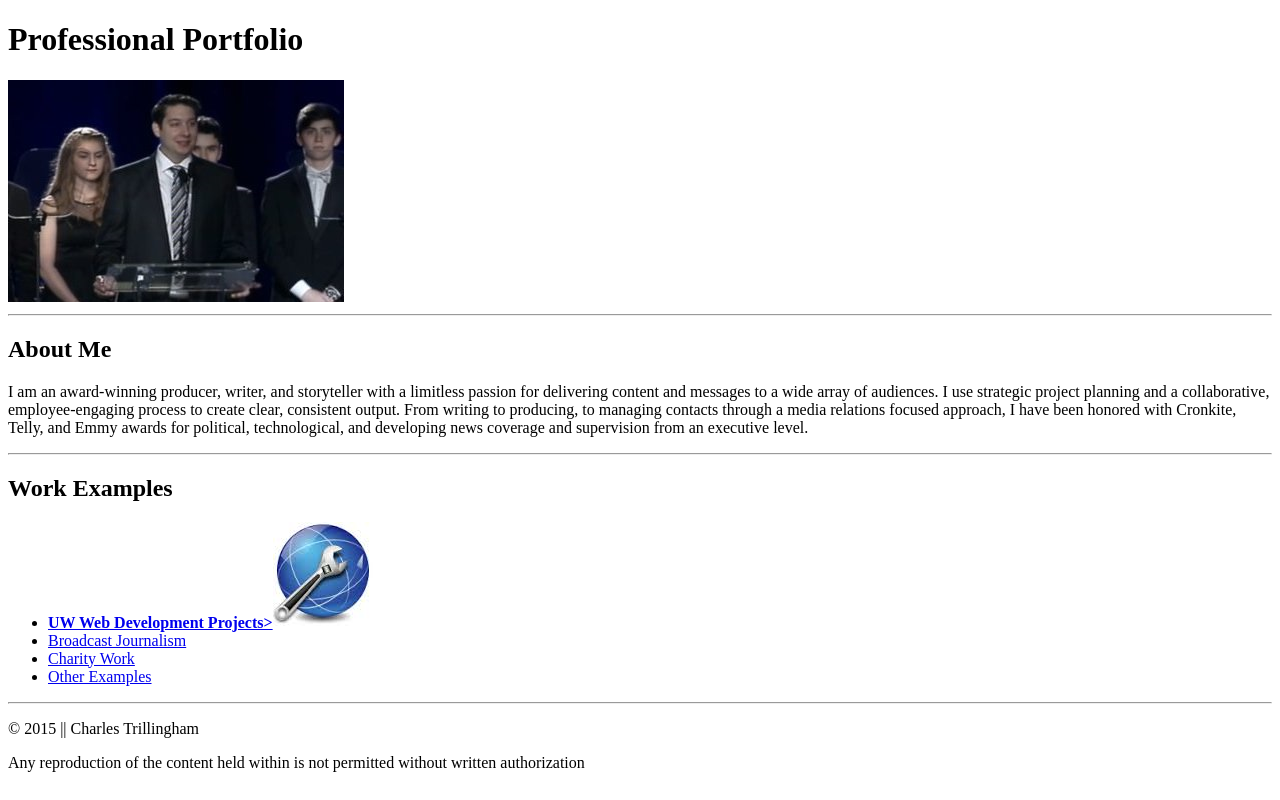
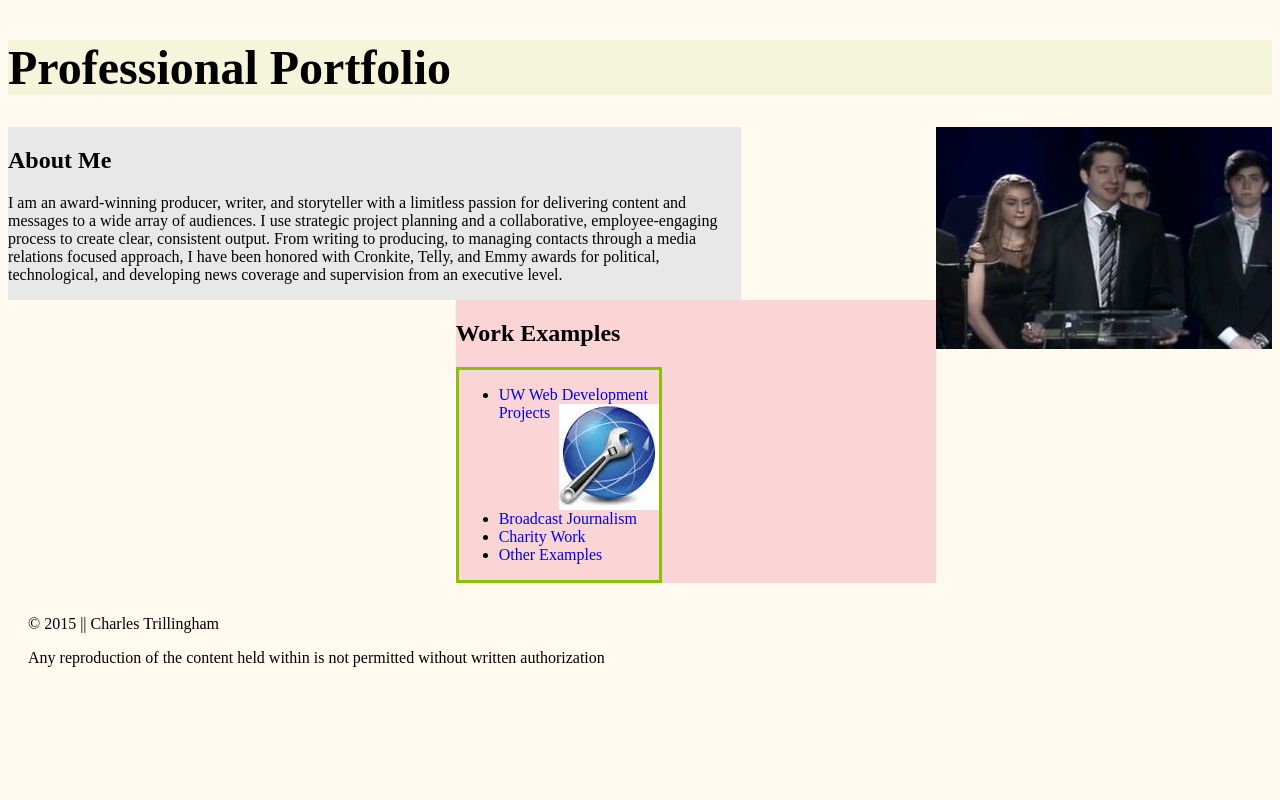
Before and after one commit to ctrill/Portfolio, a plain HTML site: page index.html in a window 1280 px wide. Drawn offline with Linux system fonts and the light colour scheme.

Commit message:
css frustration mounting

```diff
--- a/index.html
+++ b/index.html
@@ -3,34 +3,34 @@
   <head>
     <meta charset="UTF-8">
     <title>About Me - Charles Trillingham Portfolio</title>
+    <link rel="stylesheet" type="text/css" href="styles/first-stylesheet.css">
   </head>
 
-  <body>
+  <body id="homepage">
     <!-- picture? Title, main nav -->
     <header>
       <h1>Professional Portfolio</h1>
       <img src="Images/Profile_Shot.jpg" alt="Profile Shot" />
     </header>
-    <hr>
 
-    <article>
+    <section id="content">
+    <article class="main">
       <h2>About Me</h2>
       <p>I am an award-winning producer, writer, and storyteller with a limitless passion for delivering content and messages to a wide array of audiences.   I use strategic project planning and a collaborative, employee-engaging process to create clear, consistent output.  From writing to producing, to managing contacts through a media relations focused approach, I have been honored with Cronkite, Telly, and Emmy awards for political, technological, and developing news coverage and supervision from an executive level.</p>
     </article>
-    <hr>
 
-    <aside>
+    <aside class="side">
       <h2>Work Examples</h2>
       <nav>
         <ul>
-          <li><a href="Projects.html"><strong>UW Web Development Projects></strong></a><img src="Images/Web_Dev_Image.jpg" alt="Web Development Image" /></li>
+          <li><a href="Projects.html">UW Web Development Projects</a><img src="Images/Web_Dev_Image.jpg" alt="Web Development Image" /></li>
           <li><a href="#">Broadcast Journalism</a></li>
           <li><a href="#">Charity Work</a></li>
           <li><a href="#">Other Examples</a></li>
         </ul>
       </nav>
     </aside>
-    <hr>
+    </section>
 
     <footer>
     <p>&copy; 2015 || Charles Trillingham</p>
--- a/styles/first-stylesheet.css
+++ b/styles/first-stylesheet.css
@@ -1,41 +1,60 @@
-h1:hover {
-  color: magenta;
-}
-a:visited {
-  text-decoration: none;
-}
-
-header {
+homepage header {
   text-align: center;
-  width: 75%;
+  width: 25%;
   margin: auto;
   }
-article {
-  width: 60%;
-  margin: auto;
-}
-p:first-letter {
-  font-size: 1.5em;
-}
-footer {
-  border: 2px solid magenta;
-  border-radius: 25px;
-}
-
-header img {
-  width: 33%;
+homepage header img {
+  width: 80;
+  position: relative;
+  padding: 10px 30px;
   }
 /* more specific takes precedence */
 a {
  text-decoration: none;
   }
-nav a {
-  text-decoration: line-through;
+#homepage {
+  float: left;
+  background-color: floralwhite;
   }
-/* more recent takes precedence */
-p {
-  color: peachpuff
+.main {
+  width: 58%;
+  float: left;
+  background-color: #e8e8e8;
   }
-p {
-  color: firebrick;
+img {
+  float: right;
   }
+.side {
+  width: 38%;
+  float: right;
+  background-color: #fbd5d5;
+  }
+h1 {
+  font-size: 3em;
+  background-color: beige;
+  }
+footer {
+  padding-top: 1em;
+  padding-bottom: 1.5em;
+  padding-left: 20px;
+  padding-right: 40px;
+  border-top-width: 2px solid black;
+  border-radius: 25px;
+  clear: both;
+  }
+.project-description {
+  float: left;
+  width: 58%;
+  background-color: floralwhite
+  }
+.work {
+  width: 38%;
+  float: right;
+  background-color: #fbd5d5;
+  }
+nav {
+    clear:both;
+    float: left;
+    width: 200px;
+    border: 3px solid #8AC007;
+  }
```
Also changed, not shown: projects.html (+5 -4 lines). Lines whose indentation alone changed are shown as unchanged.
